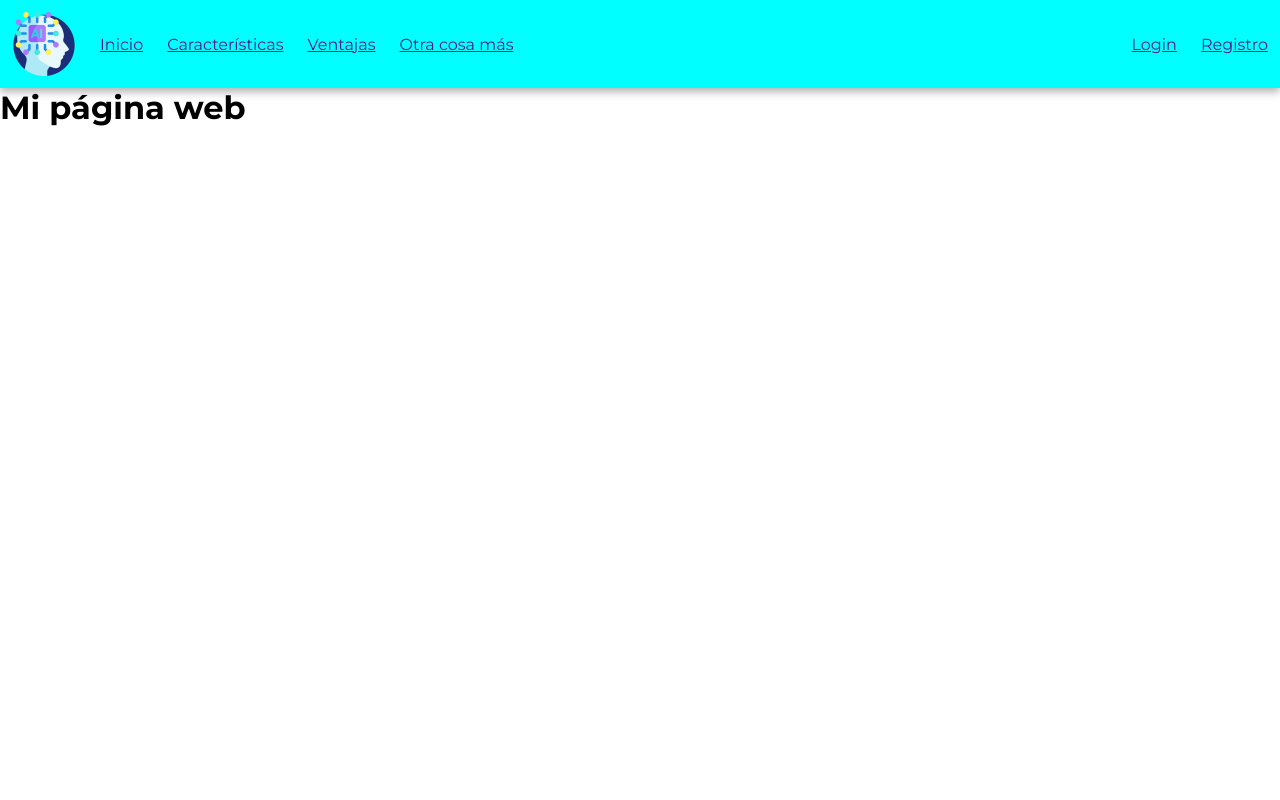
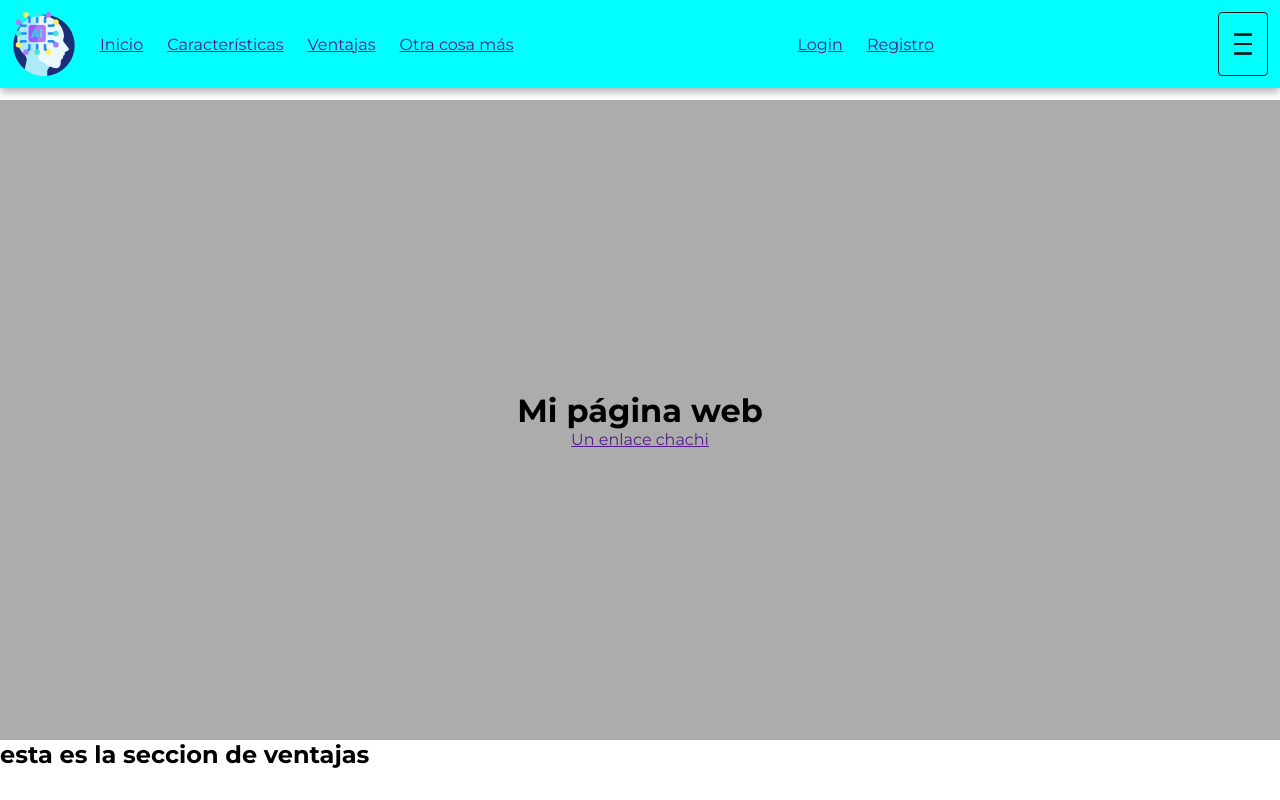
Before and after one commit to rsvives/1LLMM-menu_responsive, a plain HTML site: page index.html in a window 1280 px wide. Drawn offline with Linux system fonts and the light colour scheme.

Commit message:
menu y container

```diff
--- a/index.html
+++ b/index.html
@@ -33,8 +33,13 @@
         </a>
 
     </div>
-
-    <h1>Mi página web</h1>
+    <div class="container">
+        <h1>Mi página web</h1>
+        <a href="">Un enlace chachi</a>
+    </div>
+    <div class="ventajas">
+        <h2>esta es la seccion de ventajas</h2>
+    </div>
 </body>
 
 </html>
--- a/style.css
+++ b/style.css
@@ -4,6 +4,8 @@
     padding: 0;
     font-family: 'Montserrat', sans-serif;
 }
+
+
 
 #logo {
     width: 64px;
@@ -40,14 +42,16 @@
     width: 24px;
 }
 
-@media(min-width:700px) {
-    .burger {
-        display: none;
-    }
+.container {
+    /* max-width: 800px; */
+    margin: auto;
+    padding: 24px;
+    background-color: rgb(172, 172, 172);
+    margin-top: 12px;
+    min-height: 80vh;
+    display: flex;
+    flex-direction: column;
+    align-items: center;
+    justify-content: center;
+
 }
-
-@media(max-width:700px) {
-    .tablet-hidden {
-        display: none;
-    }
-}
```
